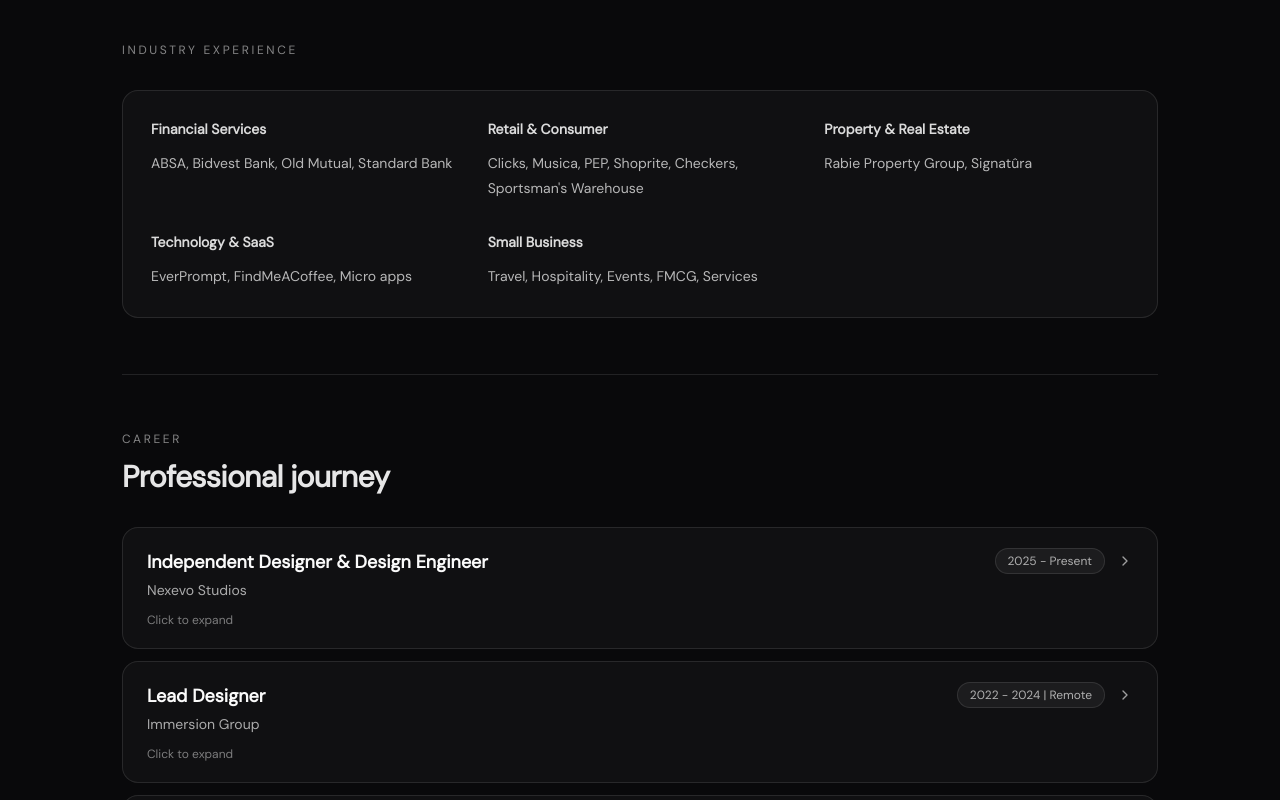
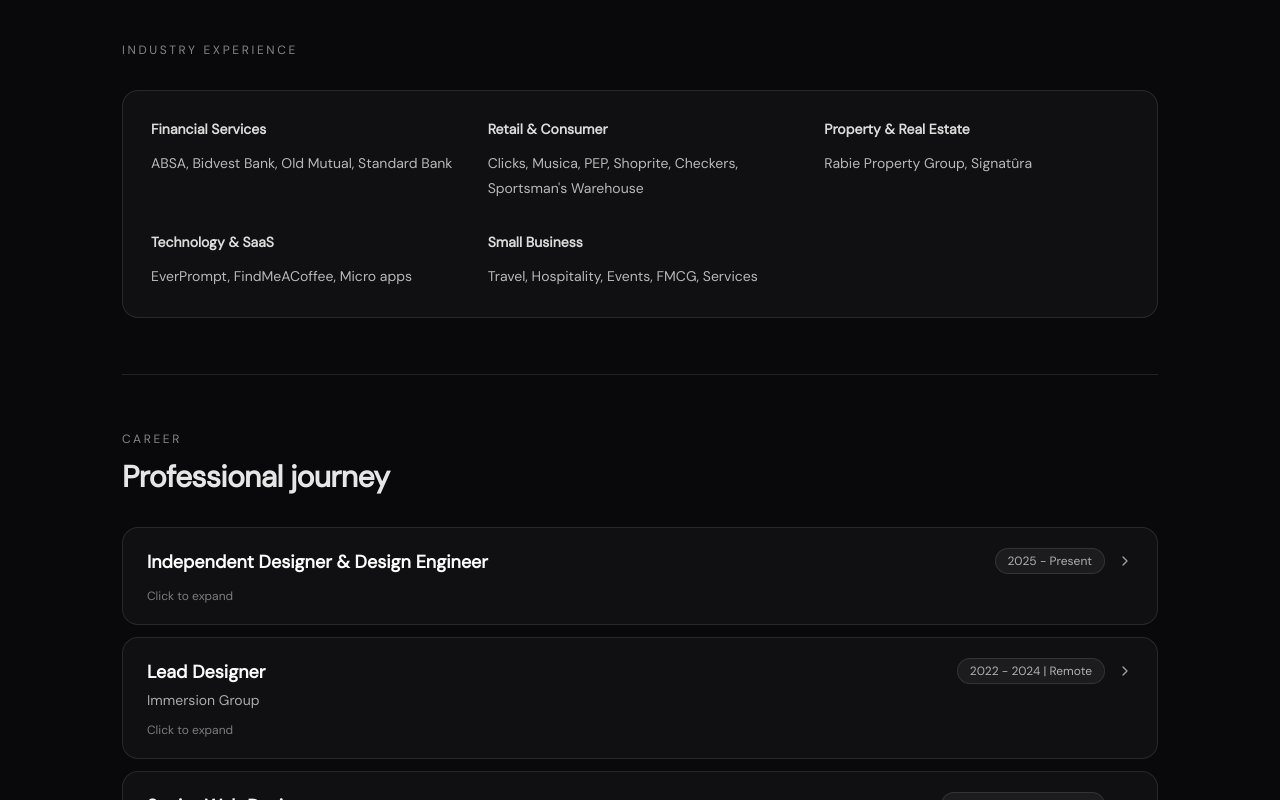
Before and after one commit to wemadeathing/Astro-portfolio-24, an Astro site: page /about in a window 1280 px wide. Shown: the part 1697-2497 px from the top of the page. Built offline with nearby package versions, Linux system fonts and the light colour scheme; Astro itself is replaced by a stand-in of ours.

Commit message:
fix: update company display logic in experience section of About page
- Removed the hardcoded company name for the Independent Designer role to allow for dynamic rendering.
- Updated the rendering logic to conditionally display the company name only if it exists, improving the clarity and flexibility of the experience section.

These changes enhance the presentation of the experience details on the About page.

```diff
--- a/src/pages/about.astro
+++ b/src/pages/about.astro
@@ -121,7 +121,7 @@ const industry = [
 const experience = [
   {
     role: 'Independent Designer & Design Engineer',
-    company: 'Nexevo Studios',
+    company: '',
     period: '2025 - Present',
     description: `AI-powered product development, AI training workshops, design and web development for select clients`,
   },
@@ -281,7 +281,7 @@ const experience = [
               <div class="flex items-start justify-between gap-4">
                 <div>
                   <h3 class="text-lg font-semibold text-white/92">{item.role}</h3>
-                  <p class="text-sm text-white/65 mt-1">{item.company}</p>
+                  {item.company && <p class="text-sm text-white/65 mt-1">{item.company}</p>}
                 </div>
                 <div class="flex items-center gap-3 shrink-0">
                   <div class="inline-flex items-center rounded-full border border-white/10 bg-white/5 px-3 py-1 text-xs text-white/65">
```
